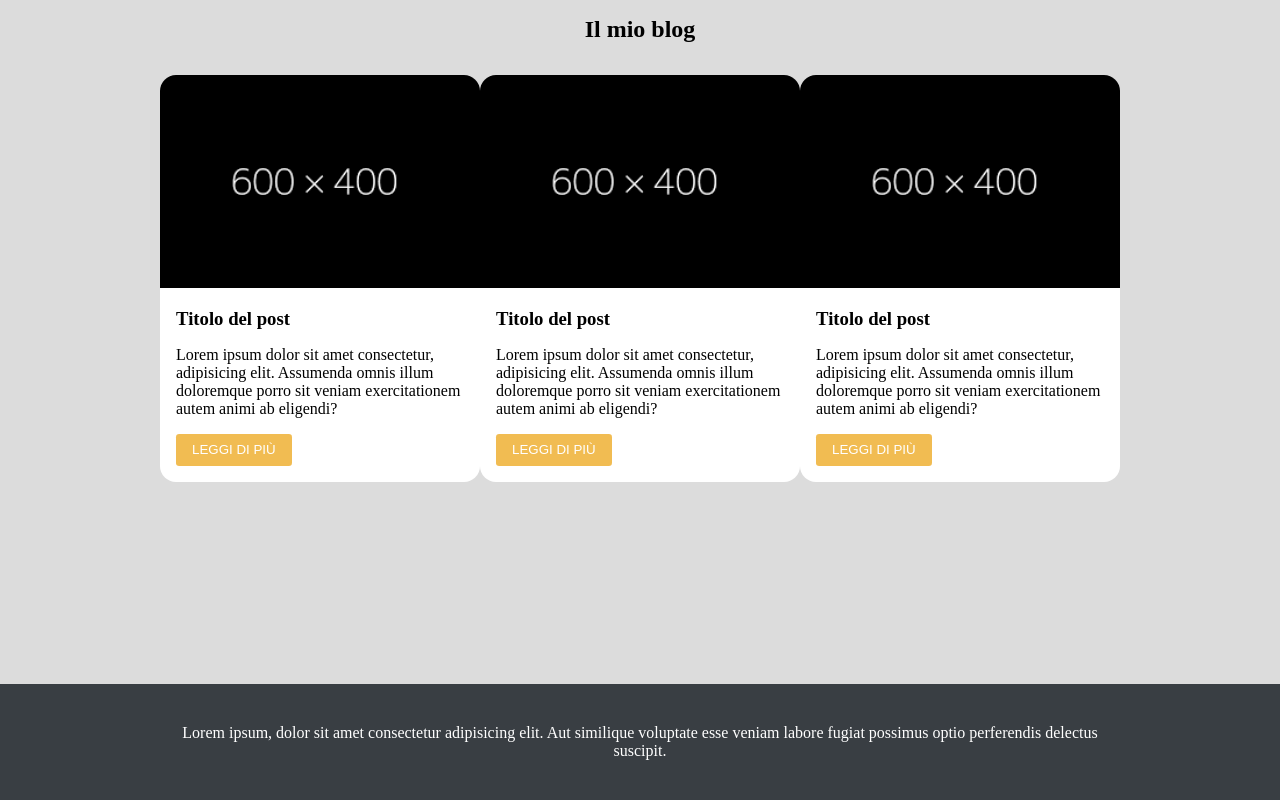
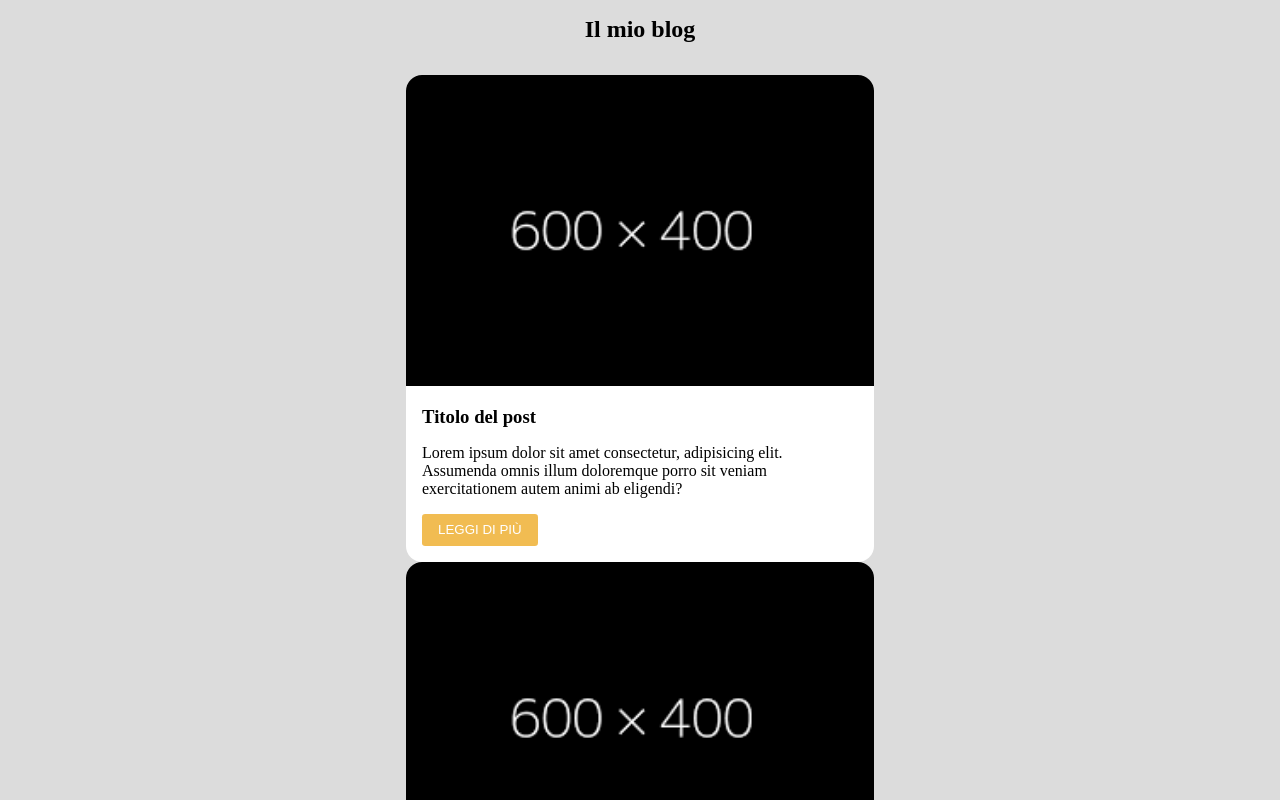
Before and after one commit to giovanni-arduini/react-props, a React (Vite) app: page / in a window 1280 px wide. Shown: the top 800 px of the page. Built offline with nearby package versions, Linux system fonts and the light colour scheme.

Commit message:
FIX footer & col-6 style

```diff
--- a/src/components/Main.jsx
+++ b/src/components/Main.jsx
@@ -6,7 +6,7 @@ export default function Main() {
       <section>
         <div className="container">
           <div className="row">
-            <div className="col-12">
+            <div className="col-6">
               <Card />
             </div>
           </div>
--- a/src/components/posts/Card.module.css
+++ b/src/components/posts/Card.module.css
@@ -1,6 +1,6 @@
 .card {
   background-color: white;
-  max-width: 30rem;
+  /* max-width: 30rem; */
   border-radius: 1rem;
   overflow: hidden;
 }
--- a/src/index.css
+++ b/src/index.css
@@ -42,17 +42,19 @@ body {
 }
 
 .col-12 {
-  display: flex;
-  justify-content: center;
   width: 100%;
+}
+.col-6 {
+  width: 50%;
+}
+.col-4 {
+  width: calc(100% / 3);
 }
 
 footer {
   background-color: rgb(57, 62, 67);
   color: white;
-  position: absolute;
-  left: 0;
-  bottom: 0;
+
   width: 100%;
   text-align: center;
   padding: 2.5rem;
```
